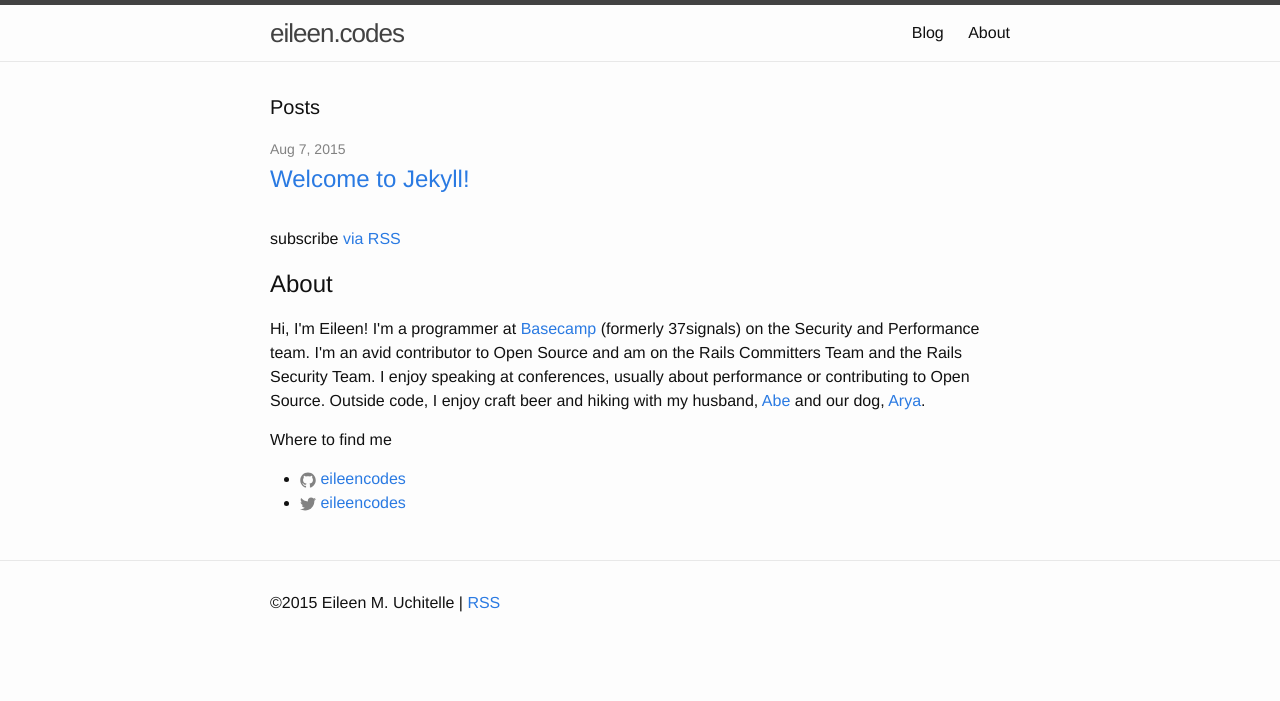
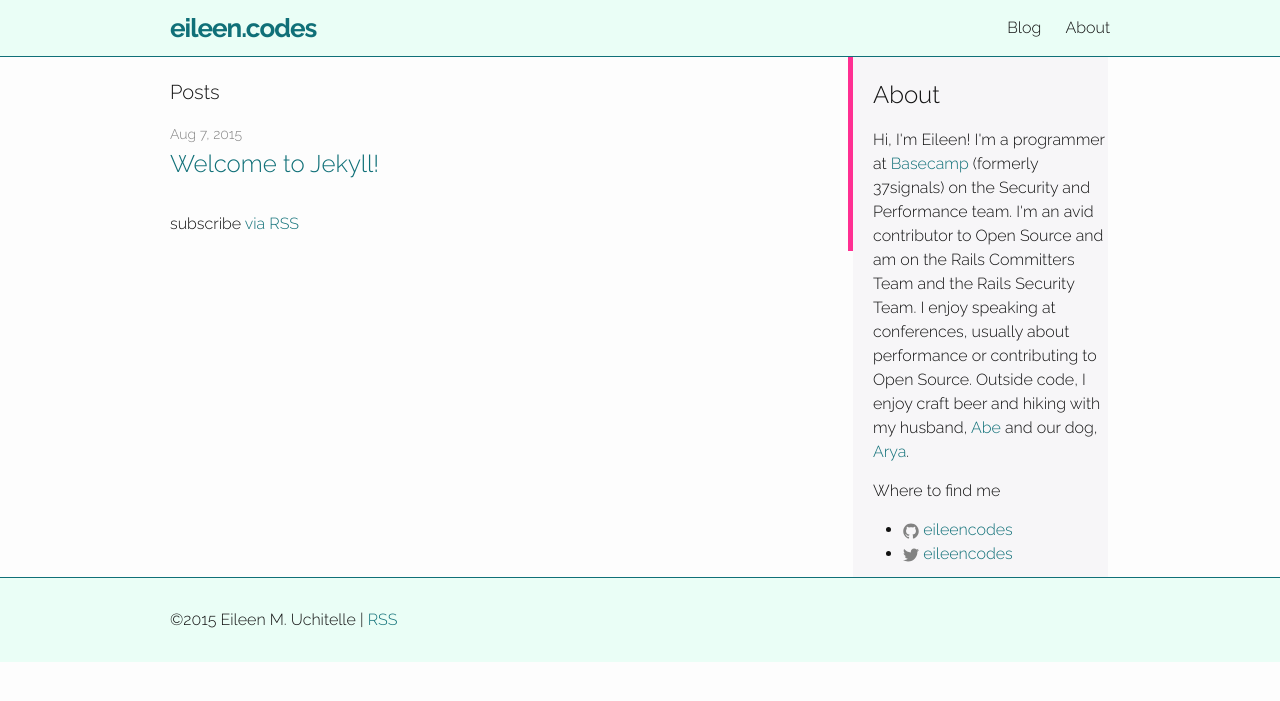
Before and after one commit to wjessop/eileencodes.github.io, a Jekyll site: the page built from index.html, in a window 1280 px wide. Shown: the top 701 px of the page. Built offline with Jekyll 4.4.1, drawn with Linux system fonts in a browser that asks for light colours.

Commit message:
Update CSS
Adds my colors and a custom CSS file for handling new additions like the
sidebar.

```diff
--- a/_sass/_base.scss
+++ b/_sass/_base.scss
@@ -92,13 +92,8 @@
     color: $brand-color;
     text-decoration: none;
 
-    &:visited {
-        color: darken($brand-color, 15%);
-    }
-
     &:hover {
         color: $text-color;
-        text-decoration: underline;
     }
 }
 
--- /dev/null
+++ b/_sass/_custom.scss
@@ -0,0 +1,16 @@
+// custom
+
+.content {
+  width:70%;
+  float:left;
+  border-right:5px solid $pink-color;
+  padding:20px 20px 0px 0px;
+}
+
+.sidebar {
+  width:25%;
+  height:500px;
+  float:left;
+  background-color:#f7f6f8;
+  padding:20px 0px 0px 20px;
+}
--- a/_sass/_layout.scss
+++ b/_sass/_layout.scss
@@ -2,9 +2,9 @@
  * Site header
  */
 .site-header {
-    border-top: 5px solid $grey-color-dark;
-    border-bottom: 1px solid $grey-color-light;
+    border-bottom: 1px solid $teal-color-dark;
     min-height: 56px;
+    background-color: $teal-color;
 
     // Positioning context for the mobile navigation icon
     position: relative;
@@ -16,11 +16,7 @@
     letter-spacing: -1px;
     margin-bottom: 0;
     float: left;
-
-    &,
-    &:visited {
-        color: $grey-color-dark;
-    }
+    font-weight:bold;
 }
 
 .site-nav {
@@ -92,8 +88,9 @@
  * Site footer
  */
 .site-footer {
-    border-top: 1px solid $grey-color-light;
+    border-top: 1px solid $teal-color-dark;
     padding: $spacing-unit 0;
+    background-color: $teal-color;
 }
 
 .footer-heading {
@@ -161,10 +158,6 @@
 /**
  * Page content
  */
-.page-content {
-    padding: $spacing-unit 0;
-}
-
 .page-heading {
     font-size: 20px;
 }
--- a/css/main.scss
+++ b/css/main.scss
@@ -6,7 +6,7 @@
 
 
 // Our variables
-$base-font-family: Helvetica, Arial, sans-serif;
+$base-font-family: 'Raleway', Helvetica, Arial, sans-serif;
 $base-font-size:   16px;
 $small-font-size:  $base-font-size * 0.875;
 $base-line-height: 1.5;
@@ -15,14 +15,17 @@
 
 $text-color:       #111;
 $background-color: #fdfdfd;
-$brand-color:      #2a7ae2;
+$brand-color:      #107078;
 
+$teal-color-dark:  #107078;
+$teal-color:       #EAFEF6;
+$pink-color:       #FF2F92;
 $grey-color:       #828282;
 $grey-color-light: lighten($grey-color, 40%);
 $grey-color-dark:  darken($grey-color, 25%);
 
 // Width of the content area
-$content-width:    800px;
+$content-width:    1000px;
 
 $on-palm:          600px;
 $on-laptop:        800px;
@@ -48,5 +51,6 @@
 @import
         "base",
         "layout",
+        "custom",
         "syntax-highlighting"
 ;
```
